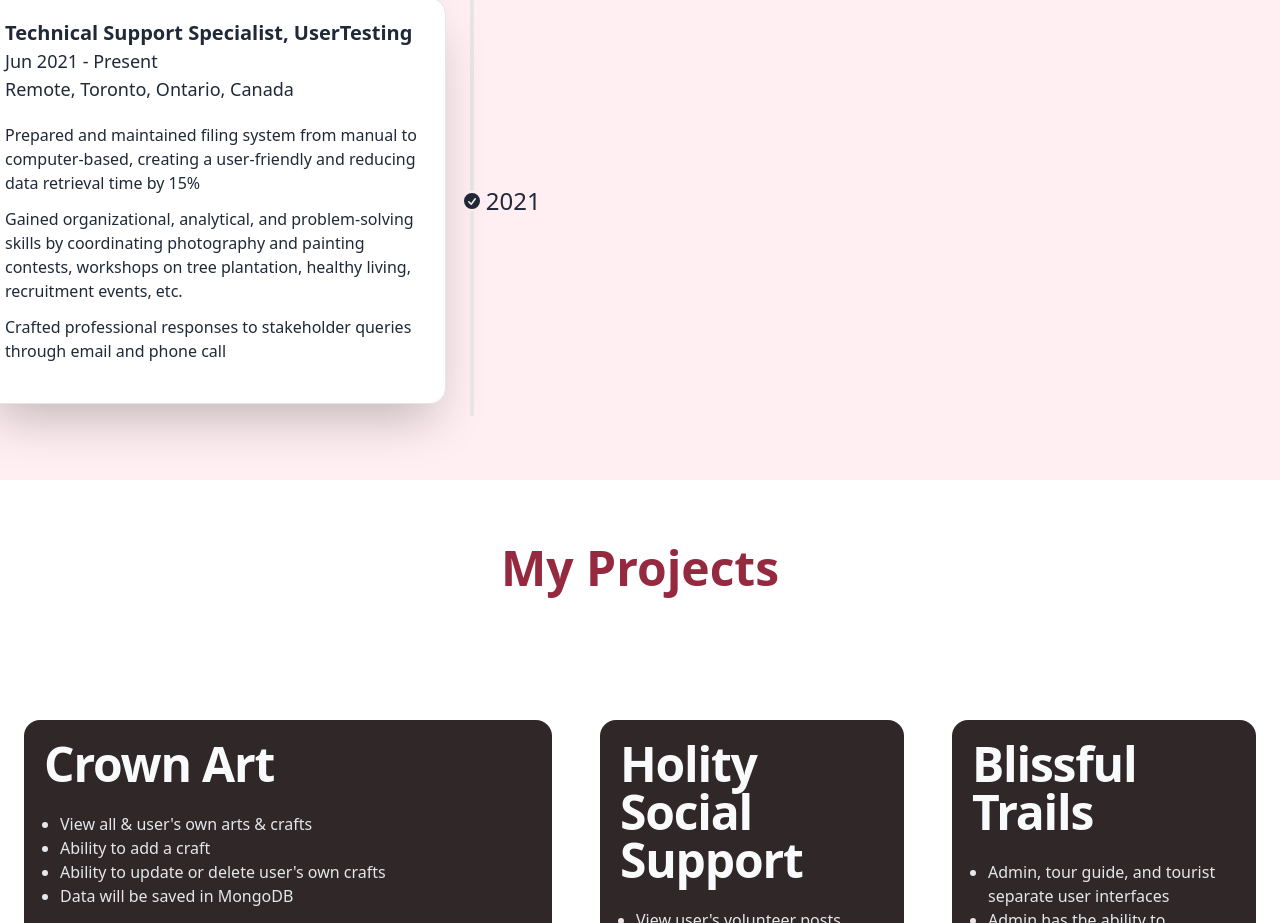
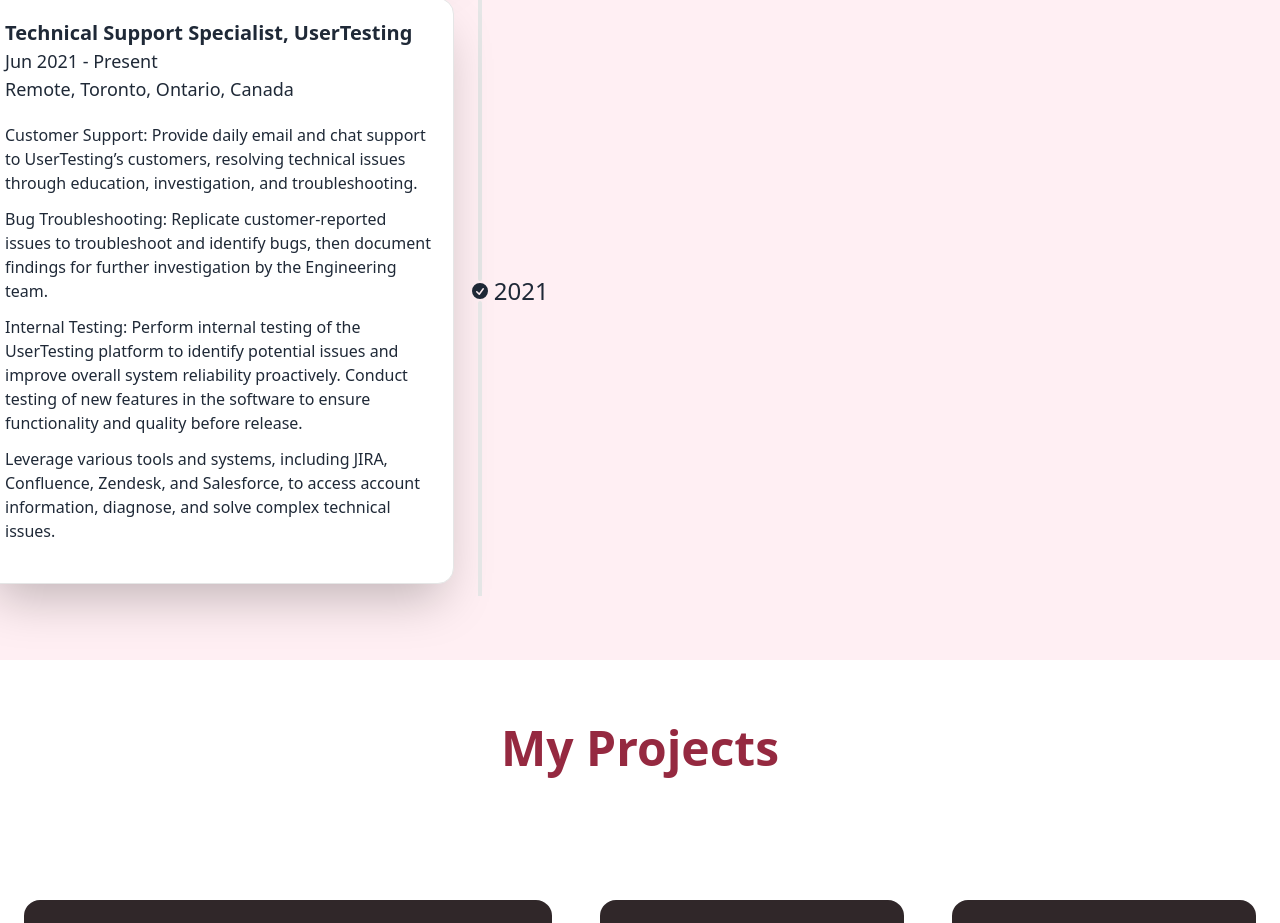
Before and after one commit to farzana-mohsin/portfolio-farzana_mohsin, a React (Vite) app in the folder portfolio-farzana/: page / in a window 1280 px wide. Shown: the part 3158-4081 px from the top of the page. Built offline with nearby package versions, Linux system fonts and the light colour scheme.

Commit message:
change experience for UserTesting

```diff
--- a/portfolio-farzana/src/Components/EducationExperience.jsx
+++ b/portfolio-farzana/src/Components/EducationExperience.jsx
@@ -135,19 +135,26 @@
                 <p>Remote, Toronto, Ontario, Canada</p>
                 <ul className='list-disc space-y-3 text-base my-5'>
                   <li>
-                    Prepared and maintained filing system from manual to
-                    computer-based, creating a user-friendly and reducing data
-                    retrieval time by 15%
+                    Customer Support: Provide daily email and chat support to
+                    UserTesting’s customers, resolving technical issues through
+                    education, investigation, and troubleshooting.
                   </li>
                   <li>
-                    Gained organizational, analytical, and problem-solving
-                    skills by coordinating photography and painting contests,
-                    workshops on tree plantation, healthy living, recruitment
-                    events, etc.
+                    Bug Troubleshooting: Replicate customer-reported issues to
+                    troubleshoot and identify bugs, then document findings for
+                    further investigation by the Engineering team.
                   </li>
                   <li>
-                    Crafted professional responses to stakeholder queries
-                    through email and phone call
+                    Internal Testing: Perform internal testing of the
+                    UserTesting platform to identify potential issues and
+                    improve overall system reliability proactively. Conduct
+                    testing of new features in the software to ensure
+                    functionality and quality before release.
+                  </li>
+                  <li>
+                    Leverage various tools and systems, including JIRA,
+                    Confluence, Zendesk, and Salesforce, to access account
+                    information, diagnose, and solve complex technical issues.
                   </li>
                 </ul>
               </div>
```
